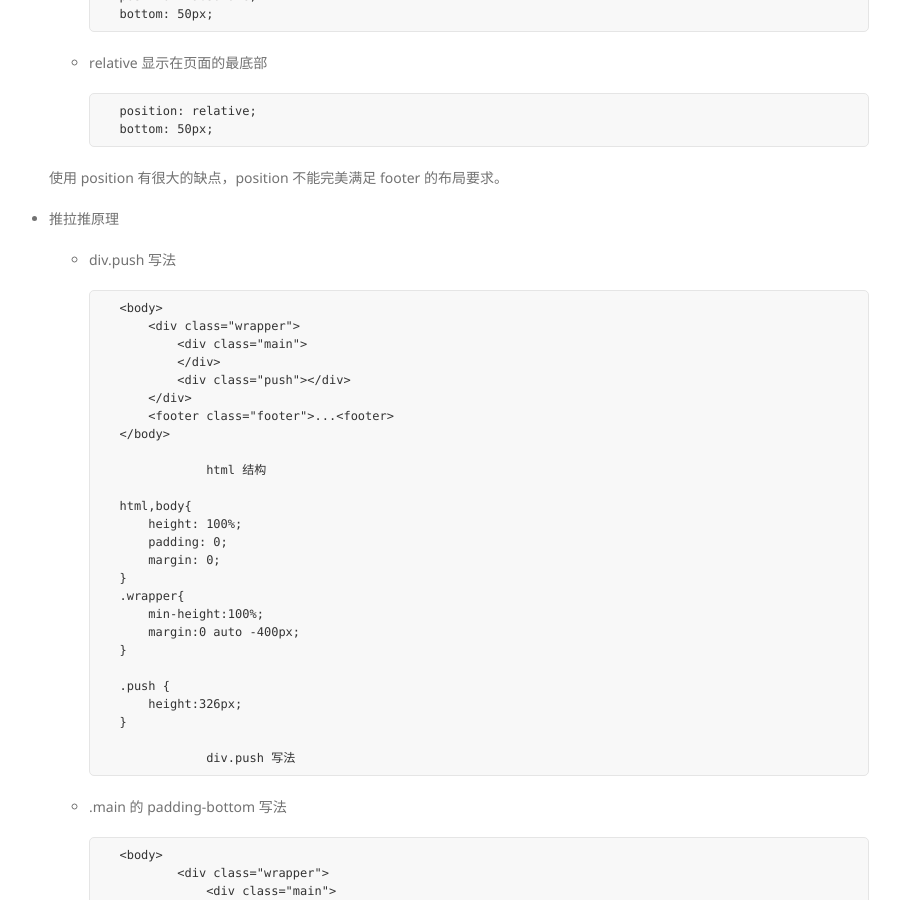
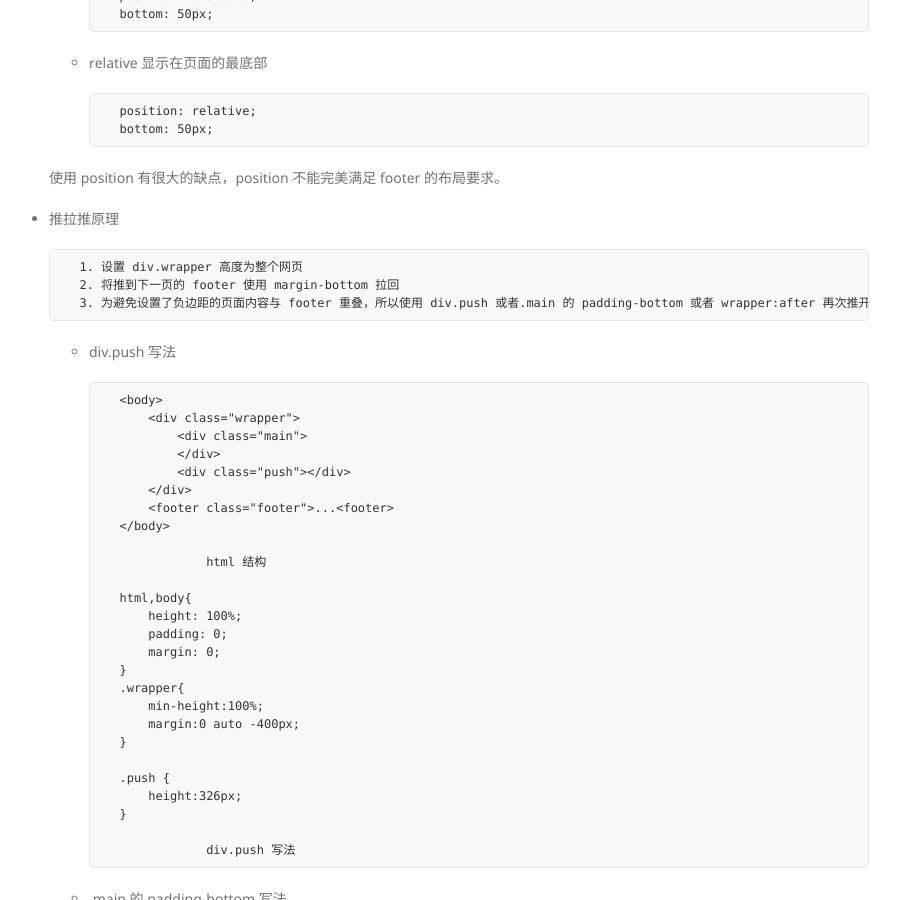
Before and after one commit to SFmonkey/sfmonkey.github.com, a Jekyll site: the page built from _posts/2016-7-19-footer.md, in a window 1280 px wide and 900 px high, scrolled down 533 px. Shown: the whole window, without its empty margins (201-1101 px from the left). Built offline with Jekyll 4.4.1, drawn with Linux system fonts in a browser that asks for light colours; Markdown is read by kramdown in place of the engine named in the settings; comment, search, counter and statistics services are not loaded.

Commit message:
footer15

````diff
--- a/_posts/2016-7-19-footer.md
+++ b/_posts/2016-7-19-footer.md
@@ -36,6 +36,12 @@ tags: blog
     使用 position 有很大的缺点，position 不能完美满足 footer 的布局要求。
 
 - 推拉推原理
+
+    ```
+    1. 设置 div.wrapper 高度为整个网页
+    2. 将推到下一页的 footer 使用 margin-bottom 拉回
+    3. 为避免设置了负边距的页面内容与 footer 重叠，所以使用 div.push 或者.main 的 padding-bottom 或者 wrapper:after 再次推开 footer
+    ```
 
     - div.push 写法
 
````
